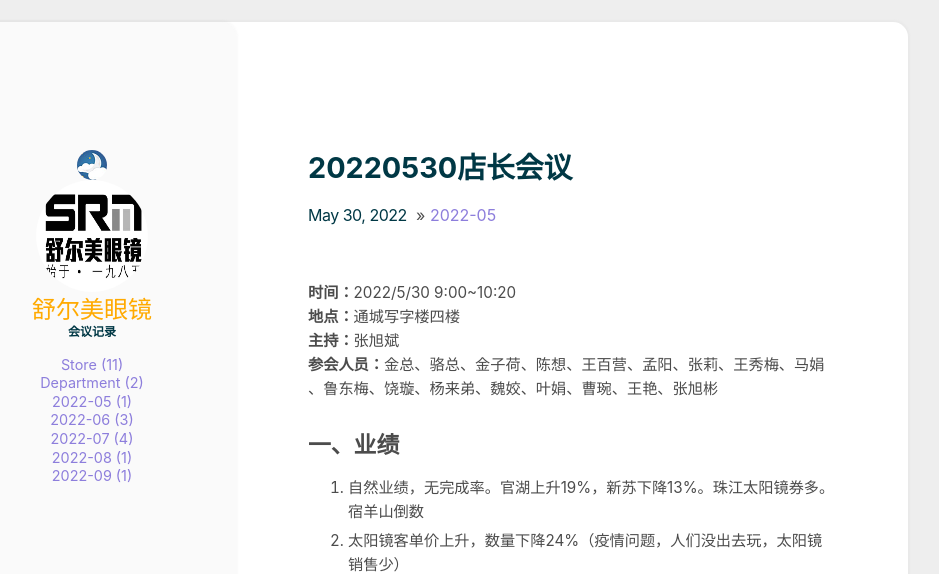
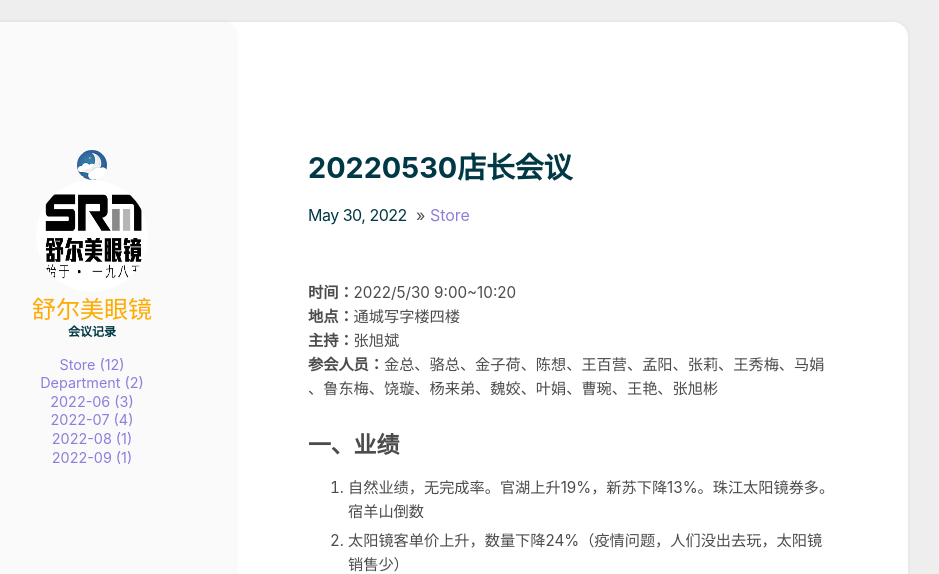
Before and after one commit to cuihuanhuan/srm, a Jekyll site: the page built from _posts/2022-05-30-220530.md, in a window 1280 px wide and 900 px high. Shown: the top 574 px of the window, without its empty margins (212-1151 px from the left). Built offline with Jekyll 4.4.1, drawn with Linux system fonts in a browser that asks for light colours.

Commit message:
Update 2022-05-30-220530.md

```diff
--- a/_posts/2022-05-30-220530.md
+++ b/_posts/2022-05-30-220530.md
@@ -2,7 +2,7 @@
 title: 20220530店长会议
 author: Tao He
 date: 2022-05-30
-category: 2022-05
+category: Store
 ---
 
 
```
